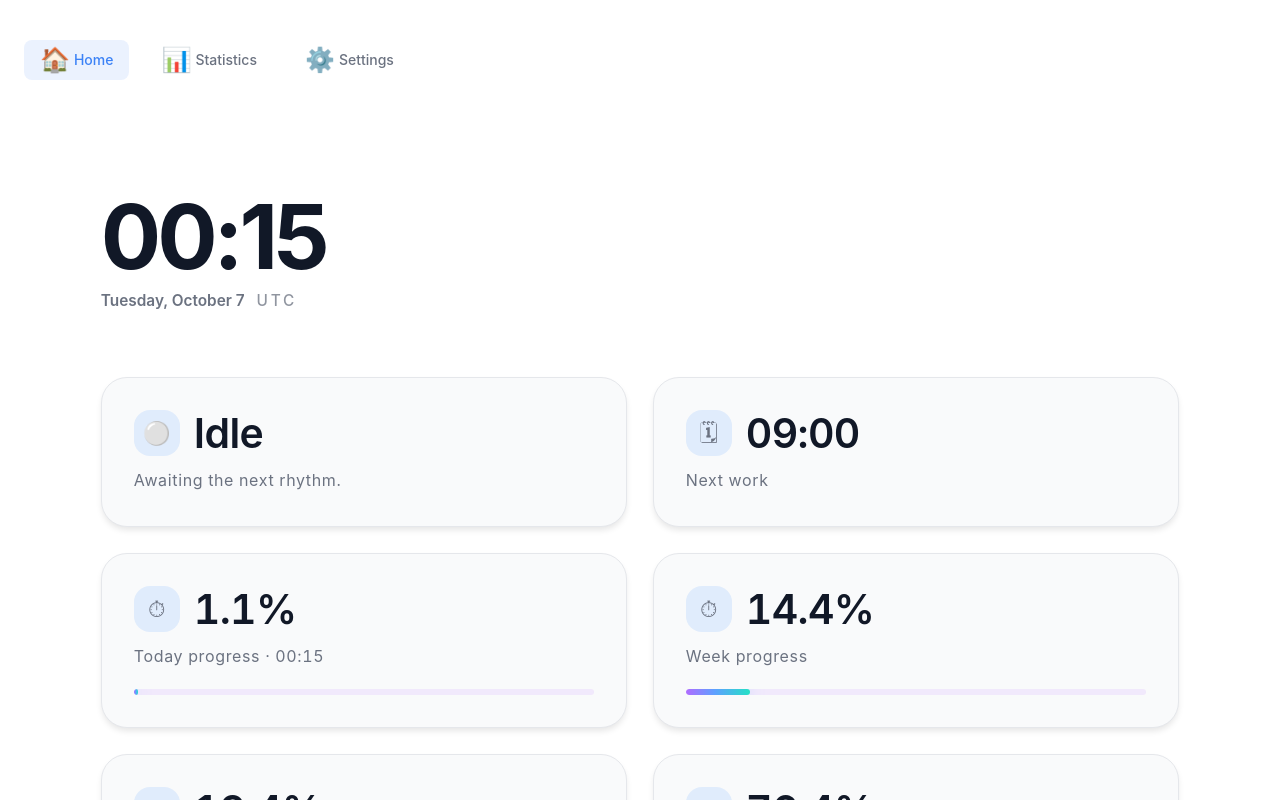
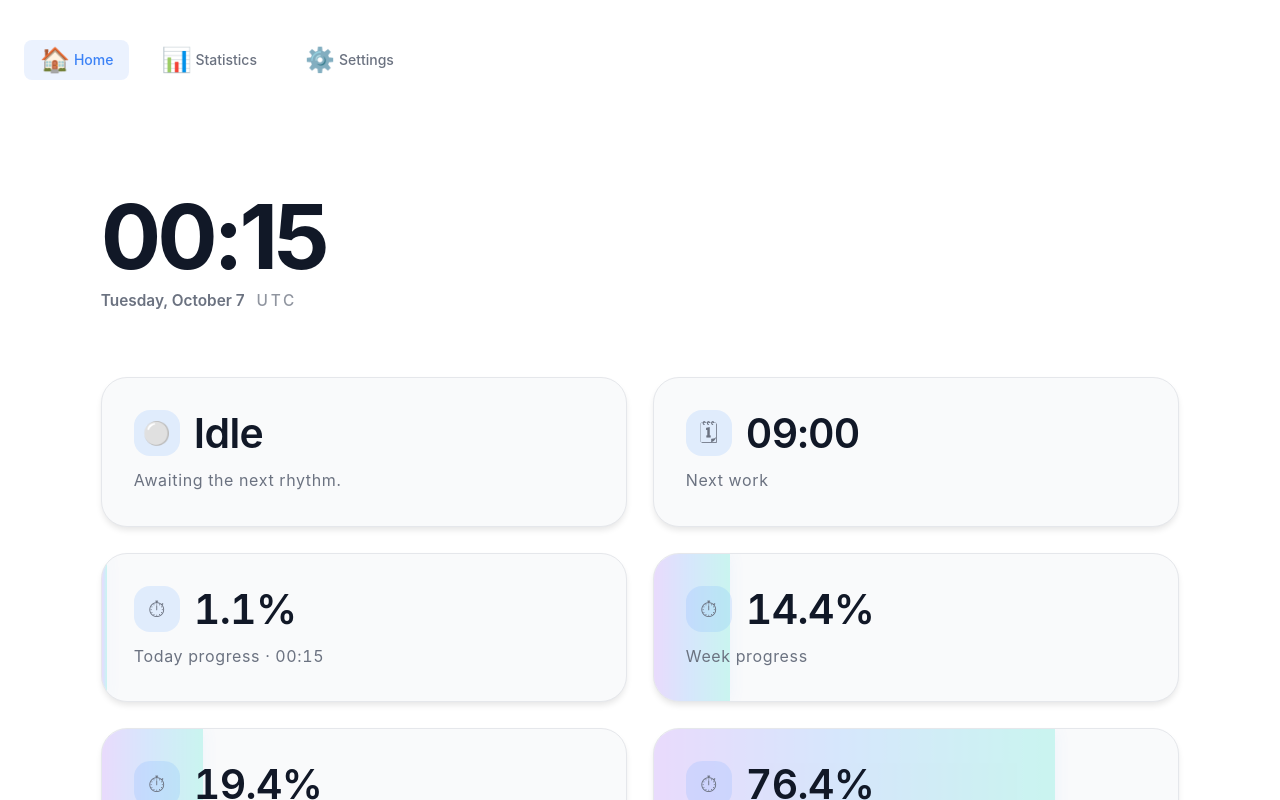
Before and after one commit to youtonghy/RESTY, a React (Vite) app: page / in a window 1280 px wide. Shown: the top 800 px of the page. Built offline with nearby package versions, Linux system fonts and the light colour scheme.

Commit message:
优化进度条样式

```diff
--- a/src/pages/Dashboard.css
+++ b/src/pages/Dashboard.css
@@ -120,6 +120,26 @@
   transform: translateY(18px);
   transition-delay: var(--tile-delay, 0ms);
   font-feature-settings: 'tnum' 1;
+}
+
+/* When a card acts as a progress bar, fill from left to right */
+.tile-card.has-progress {
+  overflow: hidden; /* keep rounded corners for fill */
+}
+.tile-card.has-progress > * {
+  position: relative;
+  z-index: 1; /* ensure content stays above the fill */
+}
+.tile-card.has-progress::after {
+  content: '';
+  position: absolute;
+  inset: 0;
+  right: auto;
+  width: calc(var(--progress, 0) * 100%);
+  background: linear-gradient(90deg, #b06cff 0%, #5ea0ff 45%, #24e1c6 100%);
+  box-shadow: 0 0 16px rgba(94, 160, 255, 0.35);
+  opacity: 0.22; /* subtle tint to keep text readable */
+  transition: width 0.4s ease;
 }
 
 .tile-card:hover {
--- a/src/pages/Dashboard.tsx
+++ b/src/pages/Dashboard.tsx
@@ -1,4 +1,5 @@
 import { ReactNode, useCallback, useEffect, useMemo, useRef, useState } from 'react';
+import type { CSSProperties } from 'react';
 import { useTranslation } from 'react-i18next';
 import { useAppStore } from '../store';
 import type { TimerPhase } from '../types';
@@ -155,14 +156,26 @@ interface FeatureCardProps {
   span?: 4 | 12;
   delay?: number;
   children?: ReactNode;
+  progress?: number; // 0..1 (optional) — when provided, card background fills as progress
 }
 
-function FeatureCard({ primary, label, icon, span = 4, delay = 0, children }: FeatureCardProps) {
+function FeatureCard({ primary, label, icon, span = 4, delay = 0, children, progress }: FeatureCardProps) {
   const ref = useFadeInOnScroll<HTMLElement>(delay);
-  const classes = [`tile-card`, `tile-span-${span}`].join(' ');
+  const classes = [
+    `tile-card`,
+    `tile-span-${span}`,
+    progress !== undefined ? 'has-progress' : undefined,
+  ]
+    .filter(Boolean)
+    .join(' ');
+
+  const style =
+    progress !== undefined
+      ? ({ ['--progress' as any]: String(clamp01(progress)) } as CSSProperties)
+      : undefined;
 
   return (
-    <section ref={ref} className={classes} tabIndex={0} role="listitem">
+    <section ref={ref} className={classes} style={style} tabIndex={0} role="listitem">
       <div className="tile-primary-row">
         {icon && (
           <span className="tile-icon" aria-hidden="true">
@@ -186,18 +199,14 @@ interface PercentCardProps {
 }
 
 function PercentCard({ value, label, info, formatted, delay = 0 }: PercentCardProps) {
-  const barWidth = `${Math.round(clamp01(value) * 100)}%`;
   return (
     <FeatureCard
       primary={formatted}
       label={joinParts([label, info])}
       icon="⏱"
+      progress={clamp01(value)}
       delay={delay}
-    >
-      <div className="tile-progress" role="presentation">
-        <span className="tile-progress-bar" style={{ width: barWidth }} />
-      </div>
-    </FeatureCard>
+    />
   );
 }
 
```
